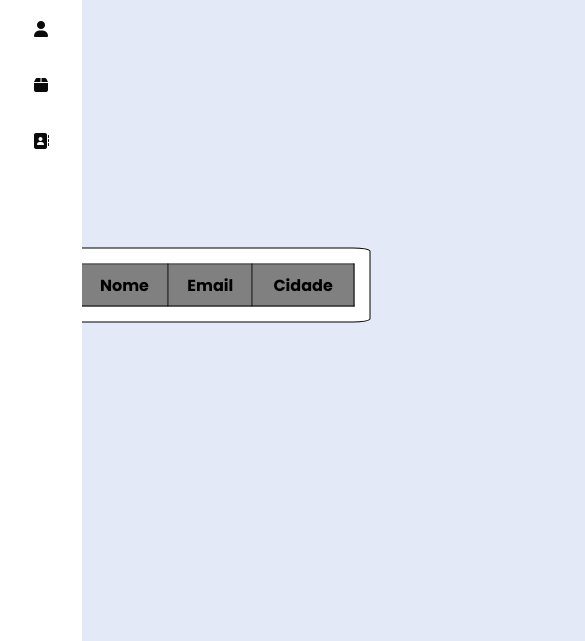
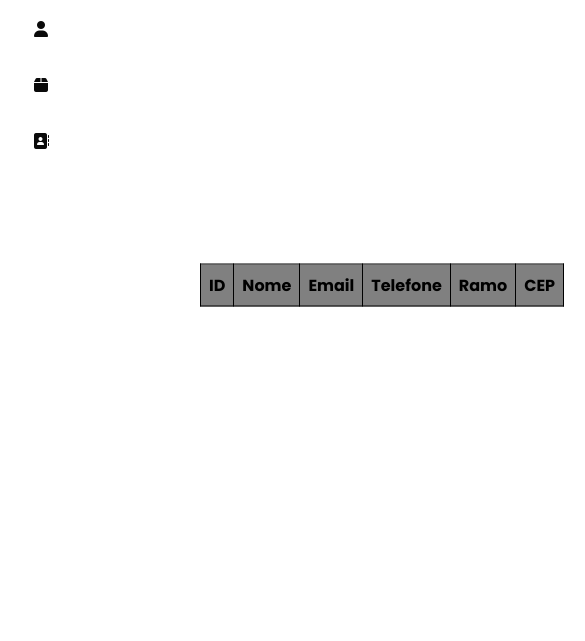
Before and after one commit to joaoqys/projeto-final-DS.W, a website: page src/pages/DashBoard/index.html in a window 390 px wide. Shown: the part 137-778 px from the top of the page, 585 px wide, since content can reach past the window. Drawn offline with nearby package versions, Linux system fonts and the light colour scheme; no server answers.

Commit message:
styledashoard

```diff
--- a/src/pages/DashBoard/index.html
+++ b/src/pages/DashBoard/index.html
@@ -97,7 +97,9 @@
                     <th scope="col">ID</th>
                     <th scope="col">Nome</th>
                     <th scope="col">Email</th>
-                    <th scope="col">Cidade</th>
+                    <th scope="col">Telefone</th>
+                    <th scope="col">Ramo</th>
+                    <th scope="col">CEP</th>
                     </tr>
                 </thead>
                 <tbody>
@@ -127,6 +129,8 @@
                         <td>${clientes.id}</td>
                         <td>${clientes.nome}</td>
                         <td>${clientes.email}</td>
+                        <td>${clientes.telefone}</td>
+                        <td>${clientes.ramo}</td>
                         <td>${clientes.cep}</td>
                     `;
                     tbody.appendChild(row);
--- a/src/styles/dashBoard.css
+++ b/src/styles/dashBoard.css
@@ -191,7 +191,8 @@ main {
 
 @media screen and (max-width: 768px) {
     .containerDash {
-        padding: 10px; /* Reduzindo o padding em dispositivos menores */
+        padding: 600px; /* Reduzindo o padding em dispositivos menores */
+        width:
     }
 
     .dashBoard table {
@@ -264,6 +265,7 @@ main {
     display: flex;
     margin-top: 5%;
     align-items: center;
+    padding: 80%;
     margin: auto;
     justify-content: center;
   }
```
